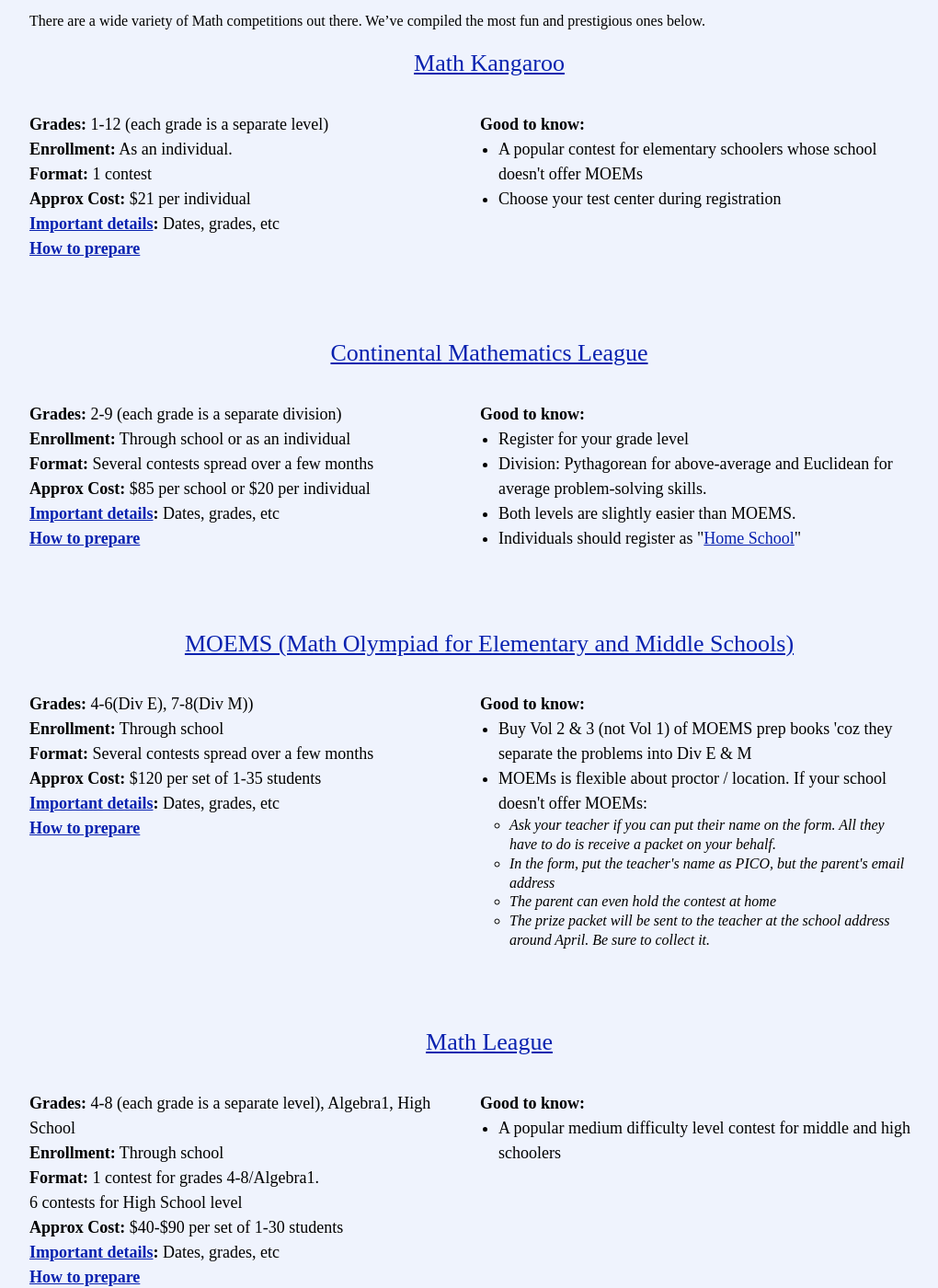
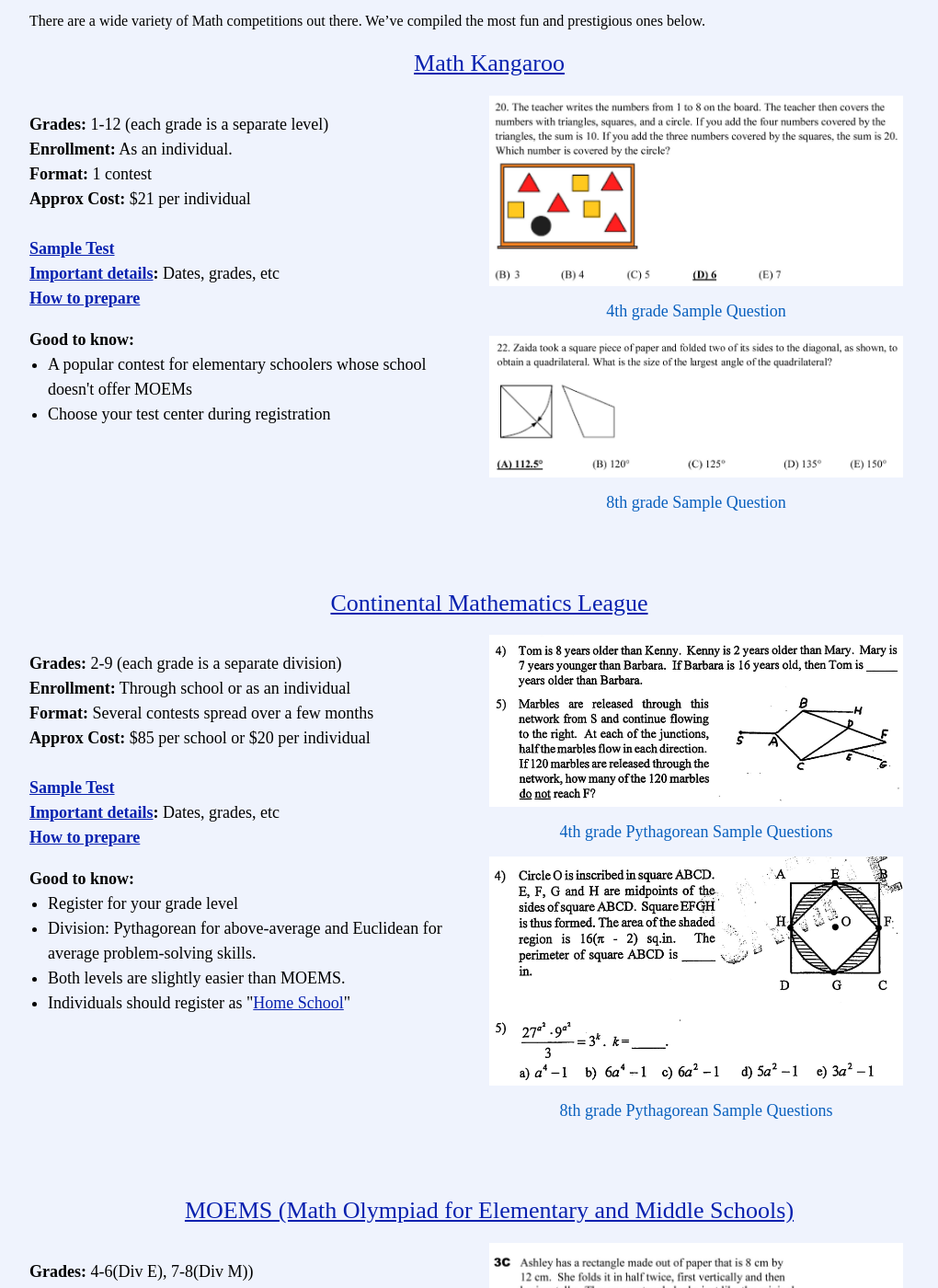
Before and after one commit to radicalcollegestrategies/stemscholars, a Jekyll site: the page built from mathematics/mathcompetitions.md, in a window 1280 px wide and 1400 px high, scrolled down 952 px. Shown: the whole window at 92% size, without its empty margins (108-1128 px from the left). Built offline with Jekyll 4.4.1, drawn with Linux system fonts in a browser that asks for light colours; some web fonts are replaced; some of the changed text lies outside the part shown.

Commit message:
Math Comp Samples

```diff
--- a/mathematics/mathcompetitions.md
+++ b/mathematics/mathcompetitions.md
@@ -55,18 +55,25 @@
     <li><b>Enrollment:</b> {{ comp.enrollment }} </li>
     <li><b>Format:</b> {{ comp.format }} </li>
     <li><b>Approx Cost:</b> {{ comp.cost }} </li>
+    <br>
+    <li><b><a href=" {{ comp.sample }} " target="_blank">Sample Test</a></b></li>
     <li><b><a href=" {{ comp.details }} " target="_blank">Important details</a>:</b> Dates, grades, etc</li>
     <li><b><a href=" {{ comp.prep }} " target="_blank">How to prepare</a></b></li>
     </ul>
-  </div>
 
-  <div class="section50right">
     <ul class="compl1">
     <li><b>Good to know:</b>
     <ul class="compl2">
       {{ comp.content }}
     </ul> </li>
     </ul>
+  </div>
+
+  <div class="section50right">
+  <img src=" {{ comp.img1 }} ">
+  <h3> {{ comp.caption1 }} </h3>
+  <img src=" {{ comp.img2 }} ">
+  <h3> {{ comp.caption2 }} </h3>
   </div>
 
 </section50>
```
Also changed, not shown: _elemsci/40_Engg.md (+1 -1 lines), _mathcomp/05_Kangaroo.md (+6 -1 lines), _mathcomp/10_CML.md (+5 -0 lines), _mathcomp/15_MOEMS.md (+5 -0 lines), _mathcomp/20_MathLeague.md (+5 -0 lines), images/mathcomp/CML4.jpg (added), images/mathcomp/CML8.jpg (added), images/mathcomp/MK4.jpg (added), images/mathcomp/MK8.jpg (added), images/mathcomp/ML8.jpg (added), images/mathcomp/ML_hs.jpg (added), images/mathcomp/MoemsE.jpg (added), images/mathcomp/MoemsM.jpg (added).
